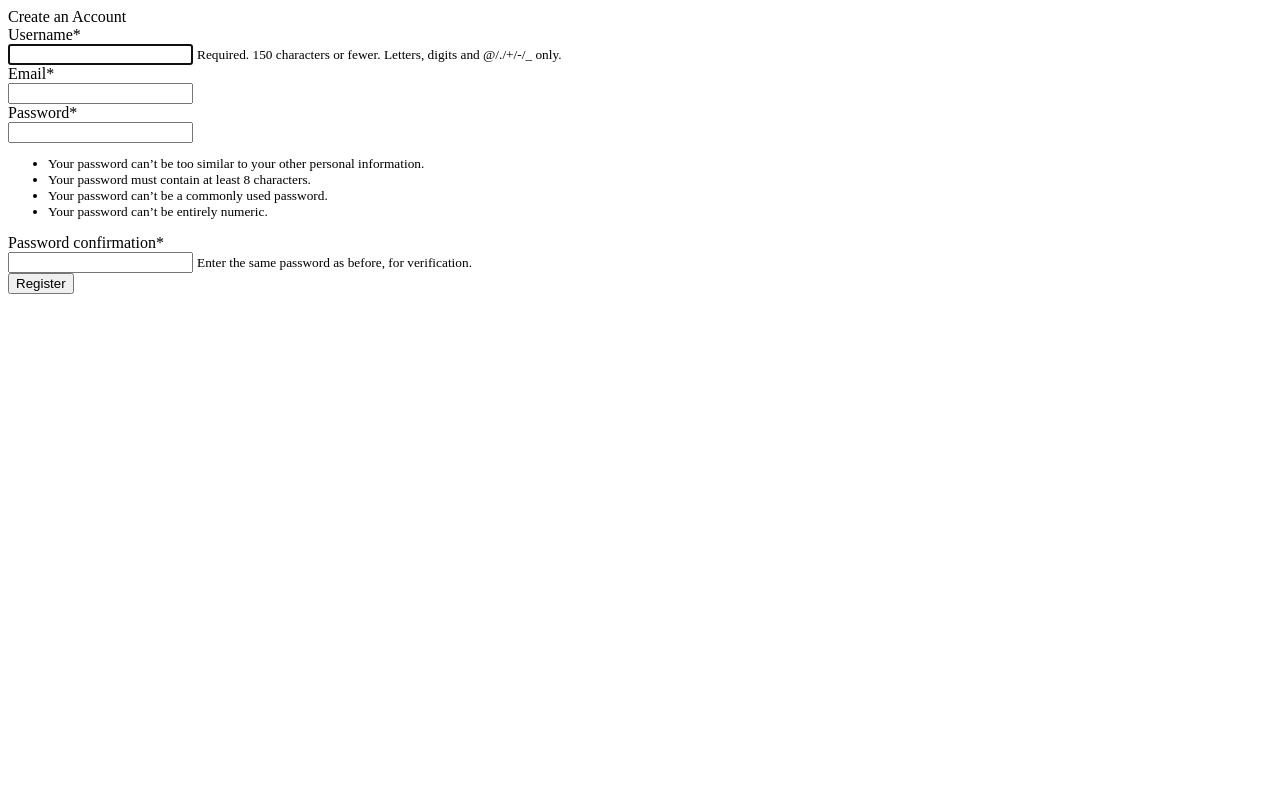
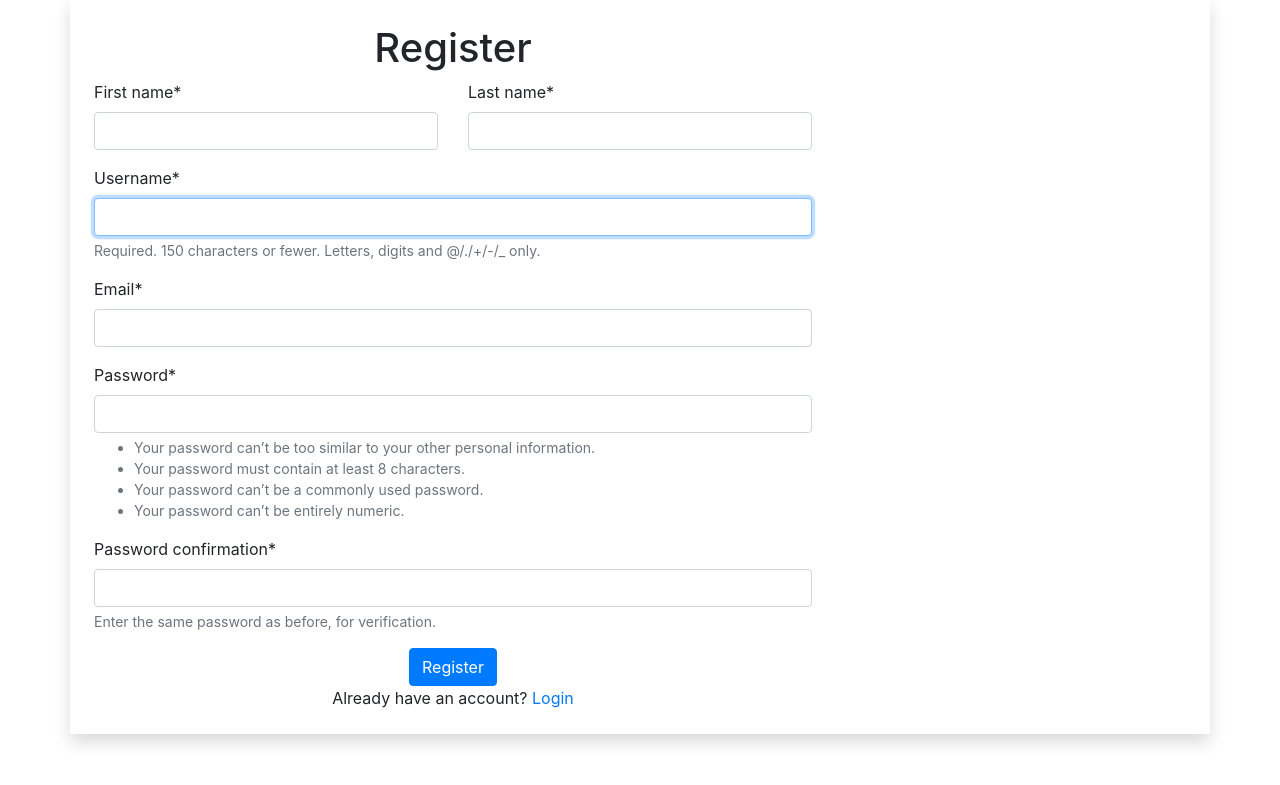
Before and after one commit to FruitPanda-CS4800/CPP_MarketPlace, a Django app: page /register/ in a window 1280 px wide. Shown: the top 785 px of the page. Run offline with Django 4.2, Linux system fonts and the light colour scheme; some libraries are stand-ins or nearby versions.

Commit message:
Register and login pages set up with minimal styling for now

```diff
--- a/CPP_MarketPlace/CPP_MarketPlace/settings.py
+++ b/CPP_MarketPlace/CPP_MarketPlace/settings.py
@@ -43,6 +43,7 @@ INSTALLED_APPS = [
     'register.apps.RegisterConfig',
     'CPPMarketPlace',
     'rest_framework',
+    'bootstrap4',
 ]
 
 MIDDLEWARE = [
--- a/CPP_MarketPlace/CPP_MarketPlace/urls.py
+++ b/CPP_MarketPlace/CPP_MarketPlace/urls.py
@@ -20,5 +20,6 @@ from register import views as v
 urlpatterns = [
     path('admin/', admin.site.urls),
     path("register/", v.register, name="register"),
+    path("login/", v.loginPage, name="login"),
     path('', include('CPPMarketPlace.urls')),
 ]
--- a/CPP_MarketPlace/register/forms.py
+++ b/CPP_MarketPlace/register/forms.py
@@ -4,8 +4,17 @@ from django.contrib.auth.forms import UserCreationForm
 from django.contrib.auth.models import User
 
 class RegisterForm(UserCreationForm): #inherits from usercreationform
-    email = forms.EmailField()
+    email = forms.EmailField(widget = forms.EmailInput(attrs={'class': 'form-control'}))
+    first_name = forms.CharField(max_length=50, widget = forms.TextInput(attrs={'class': 'form-control'}))
+    last_name = forms.CharField(max_length=50, widget = forms.TextInput(attrs={'class': 'form-control'}))
 
     class Meta:
         model = User #change user model when you save something in this form
         fields = ["username", "email", "password1", "password2"]
+
+    def __init__(self, *args, **kwargs):
+        super(RegisterForm, self).__init__(*args, **kwargs)
+
+        self.fields['username'].widget.attrs['class'] = 'form-control'
+        self.fields['password1'].widget.attrs['class'] = 'form-control'
+        self.fields['password2'].widget.attrs['class'] = 'form-control'
--- a/CPP_MarketPlace/register/templates/register/register.html
+++ b/CPP_MarketPlace/register/templates/register/register.html
@@ -1,11 +1,61 @@
-
-{% block title %}Create an Account{% endblock %}
 {% load crispy_forms_tags %}
+{% load bootstrap4 %}
+{% bootstrap_css %}
+{% bootstrap_javascript %}
 
 {% block content %}
-    <form method="POST" class="form-group">
-        {% csrf_token %}
-        {{ form|crispy }}
-        <button type="submit" class="btn btn-sucess">Register</button>
+
+
+
+<form action="{% url 'register' %}" method = POST>
+    {% csrf_token %}
+    <div class="container shadow p-4">
+        <div class="row">
+            <div class="col-md-8 text-center">
+            <h1>Register</h1>
+            </div>
+        </div>
+        <div class="row">
+            <div class="col-md-4">
+                {{ form.first_name|as_crispy_field }}
+            </div>
+            <div class="col-md-4">
+                {{ form.last_name|as_crispy_field }}
+            </div>
+        </div>
+        <div class="row">
+            <div class="col-md-8">
+            {{ form.username|as_crispy_field }}
+            </div>
+        </div>
+        <div class="row">
+            <div class="col-md-8">
+                {{ form.email|as_crispy_field }}
+                </div>
+        </div>
+        <div class="row">
+            <div class="col-md-8">
+                {{ form.password1|as_crispy_field }}
+                </div>
+        </div>
+        <div class="row">
+            <div class="col-md-8">
+                {{ form.password2|as_crispy_field }}
+            </div>
+        </div>
+        <div class="row">
+            <div class="col-md-8 text-center">
+                <button type="submit" class="btn btn-primary">Register</button>
+            </div>
+        </div>
+        <div class="row">
+            <div class="col-md-8 text-center">
+                <div class="justify-content-center links">
+                    Already have an account? <a href="{% url 'login' %}">Login</a>
+                </div>
+            </div>
+        </div>
+    </div>
     </form>
-{% endblock %}
+
+    {% endblock %}
--- a/CPP_MarketPlace/register/views.py
+++ b/CPP_MarketPlace/register/views.py
@@ -1,7 +1,8 @@
 from django.shortcuts import render, redirect
 from .forms import RegisterForm
-from PIL import Image
-import os
+from django.contrib import messages
+from django.contrib.auth import login, authenticate
+from django.contrib.auth.forms import AuthenticationForm
 
 # Create your views here.
 def register(response):
@@ -9,14 +10,36 @@ def register(response):
         form = RegisterForm(response.POST)
         if form.is_valid():
             form.save()
+            user = form.cleaned_data.get('username')
+            messages.success(response, 'Account was created for ' + user)
+            return redirect('login')
+        else:
+       # this should be include if form validate failed
+          return render(response, 'register/register.html', {'form': form})
 
-        return redirect("/home")
     else:
         form = RegisterForm() #create blank form if not getting post request
-    form = RegisterForm()
-    currpath = os.getcwd()
-    imagepath = "/register/images/happy.png"
-    path = currpath+imagepath
-    pic = Image.open(path)
-    pic.show()
-    return render(response, "register/register.html", {"form":form})
+    #form = RegisterForm()
+        return render(response, 'register/register.html', {'form':form})
+
+#def loginPage(response):
+    #context= {}
+    #return render(response, 'login/login.html', context)
+
+def loginPage(request):
+	if request.method == "POST":
+		form = AuthenticationForm(request, data=request.POST)
+		if form.is_valid():
+			username = form.cleaned_data.get('username')
+			password = form.cleaned_data.get('password')
+			user = authenticate(username=username, password=password)
+			if user is not None:
+				login(request, user)
+				messages.info(request, f"You are now logged in as {username}.")
+				return redirect("home")
+			else:
+				messages.error(request,"Invalid username or password.")
+		else:
+			messages.error(request,"Invalid username or password.")
+	form = AuthenticationForm()
+	return render(request=request, template_name="login/login.html", context={"login_form":form})
```
Also changed, not shown: CPP_MarketPlace/register/templates/login/login.html (added, +19 -0 lines).
